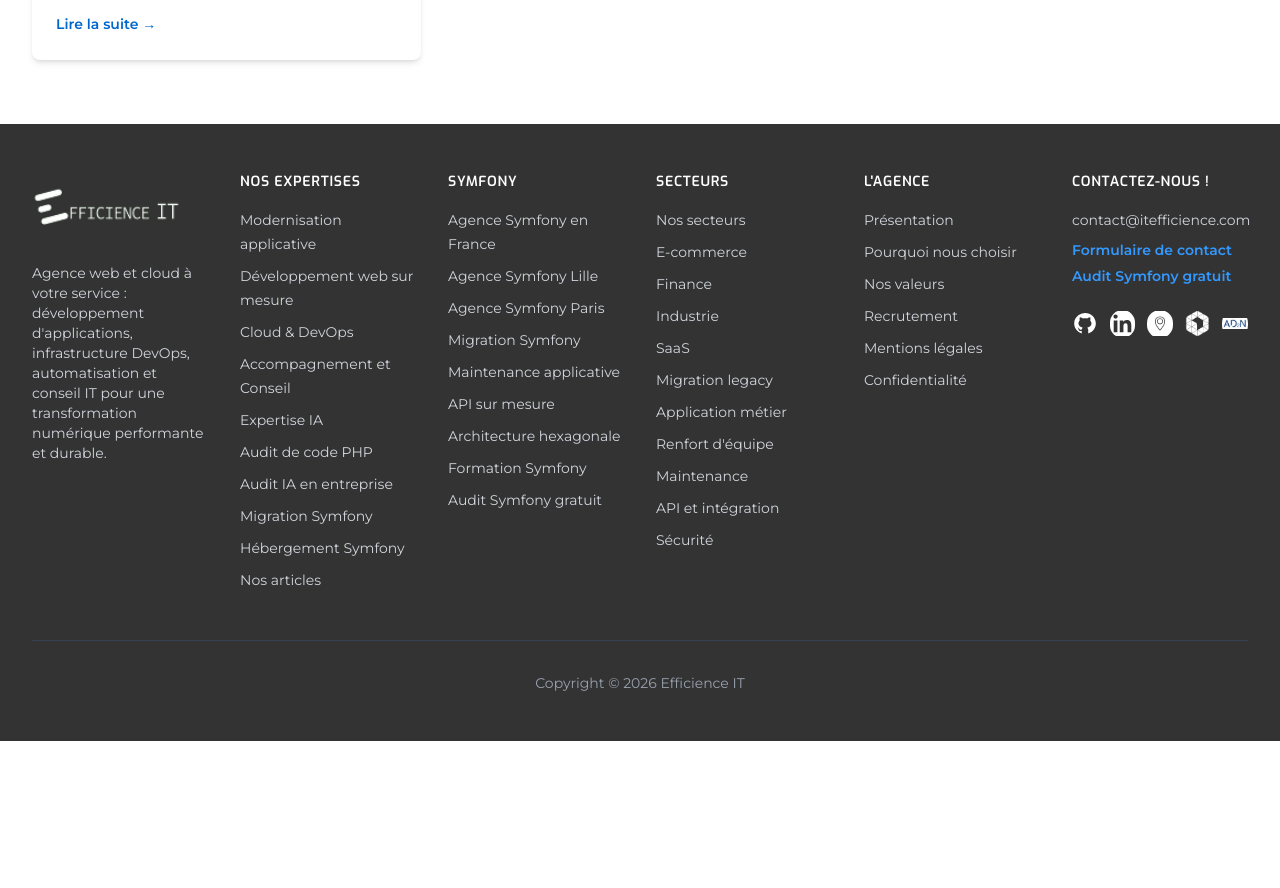
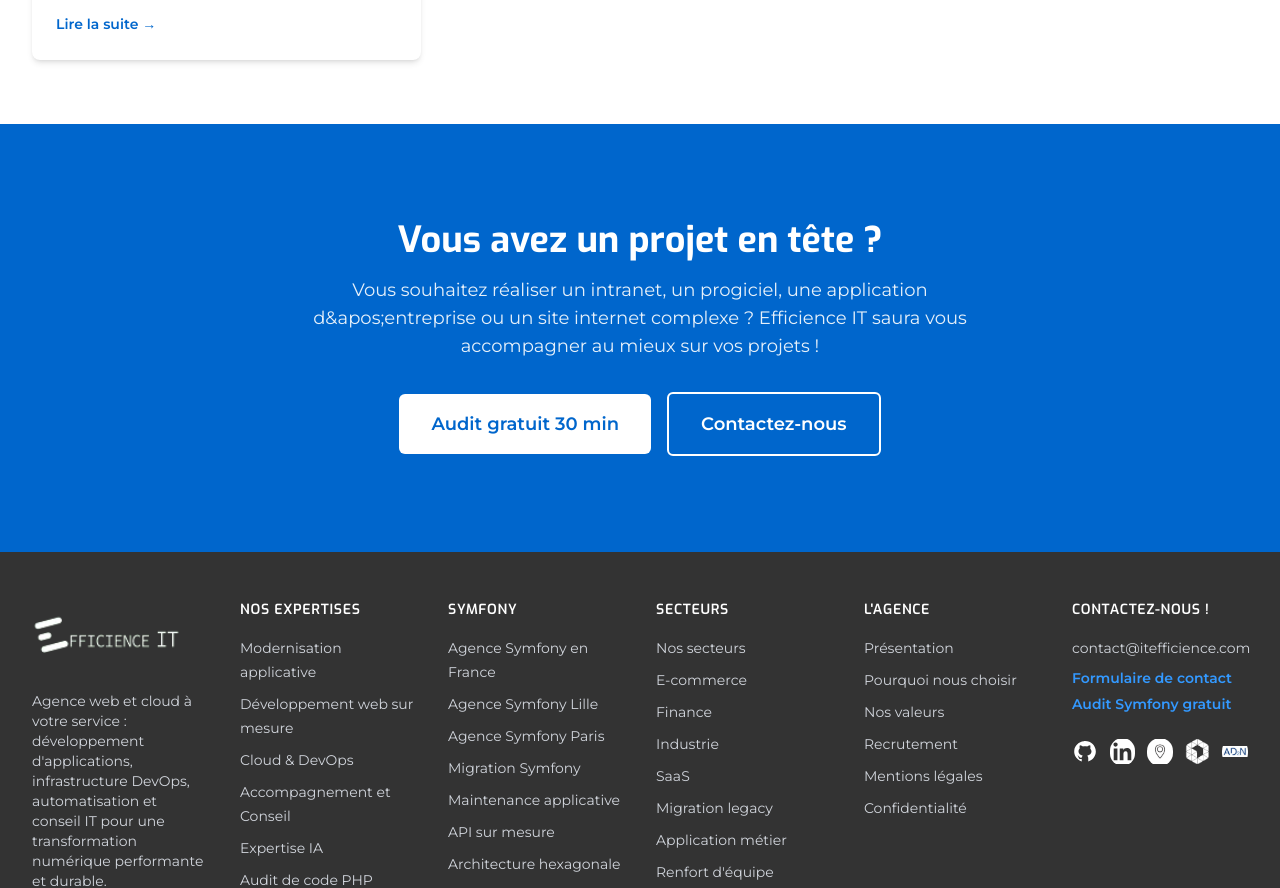
Before and after one commit to efficience-it/website, a Next.js app: page /blog/agence in a window 1280 px wide. Shown: the part 1420-2308 px from the top of the page. Before the commit the page ends 2161 px from the top, so only its background shows below. Built offline with nearby package versions, Linux system fonts and the light colour scheme.

Commit message:
add cta to missing pages

```diff
--- a/src/app/blog/[category]/page.tsx
+++ b/src/app/blog/[category]/page.tsx
@@ -13,6 +13,7 @@
 import type { Metadata } from "next";
 import { breadcrumbJsonLd } from "@/lib/structured-data";
 import FadeIn from "@/components/ui/FadeIn";
+import CallToAction from "@/components/sections/CallToAction";
 
 const categoryDescriptions: Record<string, string> = {
   Architecture:
@@ -62,7 +63,7 @@
 
 export default async function BlogCategoryPage({
   params,
-}: BlogCategoryPageProps) {
+}: Readonly<BlogCategoryPageProps>) {
   const { category: slug } = await params;
   const categoryName = getCategoryBySlug(slug);
 
@@ -136,6 +137,7 @@
         </Container>
       </section>
       </FadeIn>
+      <CallToAction />
     </main>
     </>
   );
--- a/src/app/ta-carriere/page.tsx
+++ b/src/app/ta-carriere/page.tsx
@@ -10,6 +10,7 @@
 import { breadcrumbJsonLd, webPageJsonLd } from "@/lib/structured-data";
 import RelatedLinks from "@/components/sections/RelatedLinks";
 import type { RelatedLink } from "@/components/sections/RelatedLinks";
+import CallToAction from "@/components/sections/CallToAction";
 
 const relatedLinks: RelatedLink[] = [
   { title: "7 bonnes raisons de rejoindre Efficience IT", description: "notre culture et nos valeurs", href: "/article/7-bonnes-raisons-de-rejoindre-efficience-it" },
@@ -125,6 +126,22 @@
         </Container>
       </section>
       </FadeIn>
+      <CallToAction
+        title="Prêt à postuler ?"
+        description="Envoyez-nous votre candidature et échangeons sur les opportunités qui correspondent à votre profil."
+        buttons={[
+          {
+            href: `mailto:${spontaneousEmail}`,
+            label: "Envoyer ma candidature",
+            variant: "white",
+          },
+          {
+            href: "/la-team",
+            label: "Découvrir la team",
+            variant: "outline-white",
+          },
+        ]}
+      />
     </main>
     </>
   );
--- a/src/components/sections/CallToAction.tsx
+++ b/src/components/sections/CallToAction.tsx
@@ -1,37 +1,58 @@
 import Container from "@/components/ui/Container";
 import TrackedCtaButton from "./TrackedCtaButton";
 
-export default function CallToAction() {
+type CallToActionButton = {
+  href: string;
+  label: string;
+  variant: "white" | "outline-white";
+};
+
+interface CallToActionProps {
+  title?: string;
+  description?: string;
+  buttons?: CallToActionButton[];
+}
+
+const defaultButtons: CallToActionButton[] = [
+  {
+    href: "/audit-symfony-gratuit",
+    label: "Audit gratuit 30 min",
+    variant: "white",
+  },
+  {
+    href: "/contact",
+    label: "Contactez-nous",
+    variant: "outline-white",
+  },
+];
+
+export default function CallToAction({
+  title = "Vous avez un projet en tête ?",
+  description = "Vous souhaitez réaliser un intranet, un progiciel, une application d&apos;entreprise ou un site internet complexe ? Efficience IT saura vous accompagner au mieux sur vos projets !",
+  buttons = defaultButtons,
+}: Readonly<CallToActionProps>) {
   return (
     <section data-cta-section className="bg-primary py-16 md:py-24">
       <Container className="text-center">
         <h2 className="font-display text-3xl font-bold text-white md:text-4xl">
-          Vous avez un projet en tête ?
+          {title}
         </h2>
         <p className="mx-auto mt-4 max-w-2xl text-lg text-white/90">
-          Vous souhaitez réaliser un intranet, un progiciel, une application
-          d&apos;entreprise ou un site internet complexe ? Efficience IT saura vous
-          accompagner au mieux sur vos projets !
+          {description}
         </p>
         <div className="mt-8 flex flex-col items-center justify-center gap-4 sm:flex-row">
-          <TrackedCtaButton
-            href="/audit-symfony-gratuit"
-            variant="white"
-            size="lg"
-            location="footer_cta"
-            text="Audit gratuit 30 min"
-          >
-            Audit gratuit 30 min
-          </TrackedCtaButton>
-          <TrackedCtaButton
-            href="/contact"
-            variant="outline-white"
-            size="lg"
-            location="footer_cta"
-            text="Contactez-nous"
-          >
-            Contactez-nous
-          </TrackedCtaButton>
+          {buttons.map((button) => (
+            <TrackedCtaButton
+              key={button.href + button.label}
+              href={button.href}
+              variant={button.variant}
+              size="lg"
+              location="footer_cta"
+              text={button.label}
+            >
+              {button.label}
+            </TrackedCtaButton>
+          ))}
         </div>
       </Container>
     </section>
--- a/src/components/seo/GonePage.tsx
+++ b/src/components/seo/GonePage.tsx
@@ -18,6 +18,37 @@
         >
           Retour au blog →
         </Link>
+        <section className="mx-auto mt-12 max-w-3xl rounded-lg border border-border bg-light-gray p-8 text-left">
+          <h2 className="font-display text-2xl font-bold text-dark">
+            Découvrez plutôt
+          </h2>
+          <ul className="mt-6 space-y-4">
+            <li>
+              <Link
+                href="/blog"
+                className="font-semibold text-primary hover:underline"
+              >
+                Parcourir tous nos articles
+              </Link>
+            </li>
+            <li>
+              <Link
+                href="/article/7-bonnes-raisons-de-rejoindre-efficience-it"
+                className="font-semibold text-primary hover:underline"
+              >
+                7 bonnes raisons de rejoindre Efficience IT
+              </Link>
+            </li>
+            <li>
+              <Link
+                href="/article/les-6-etapes-pour-monter-en-competences-sur-symfony"
+                className="font-semibold text-primary hover:underline"
+              >
+                Les 6 étapes pour monter en compétences sur Symfony
+              </Link>
+            </li>
+          </ul>
+        </section>
       </Container>
     </main>
   );
```
